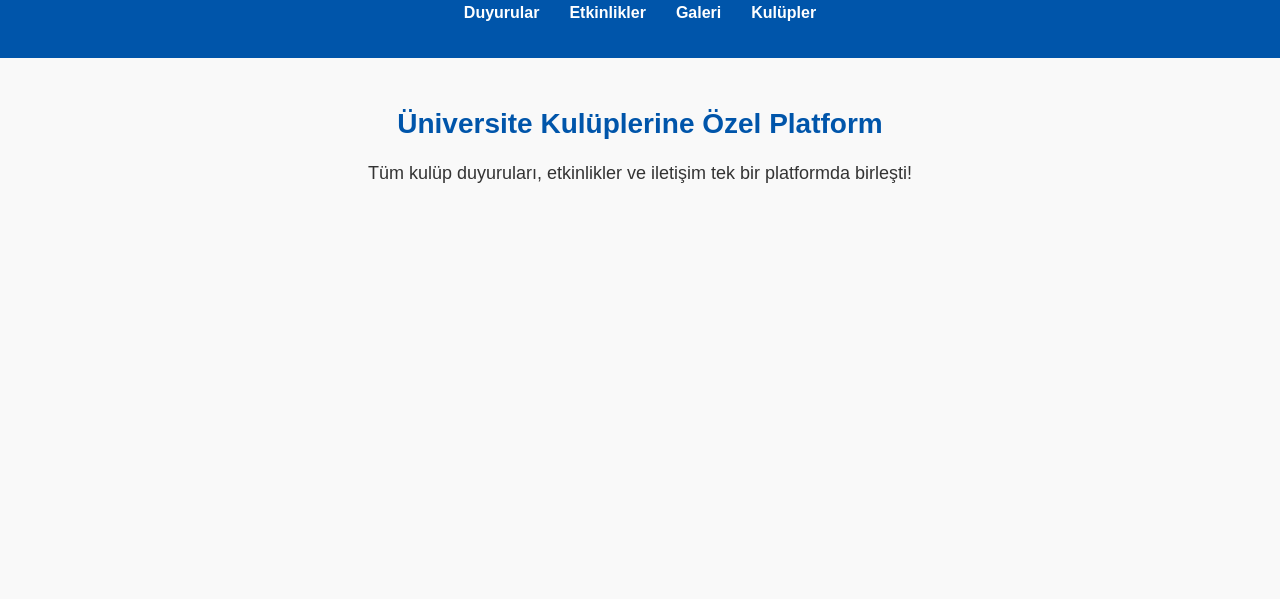
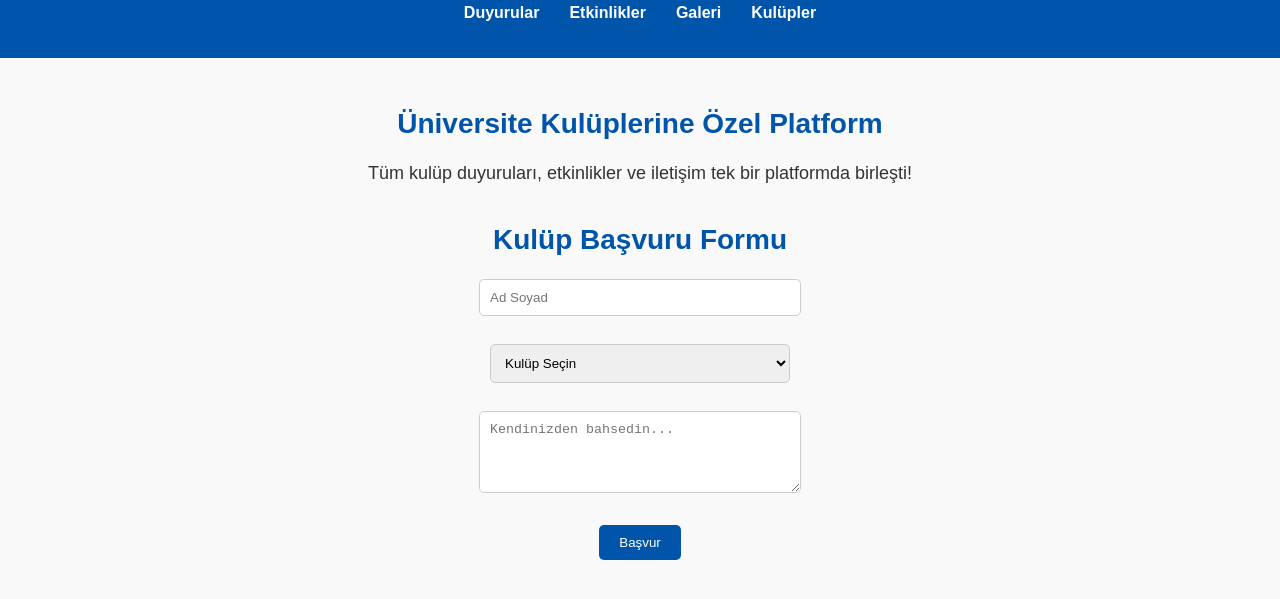
Before and after one commit to Huso29/kulupcepte, a plain HTML site: page index.html in a window 1280 px wide. Shown: the part 93-692 px from the top of the page. Drawn offline with Linux system fonts and the light colour scheme.

Commit message:
Form bölümü ve stiller eklendi

```diff
--- a/index.html
+++ b/index.html
@@ -22,5 +22,25 @@
     <h2>Üniversite Kulüplerine Özel Platform</h2>
     <p>Tüm kulüp duyuruları, etkinlikler ve iletişim tek bir platformda birleşti!</p>
   </section>
+
+  <section class="form-bolumu">
+    <h2>Kulüp Başvuru Formu</h2>
+    <form id="kulupFormu">
+      <input type="text" name="adSoyad" placeholder="Ad Soyad" required><br><br>
+
+      <select name="kulupSecimi" required>
+        <option value="">Kulüp Seçin</option>
+        <option value="Bilişim Kulübü">Bilişim Kulübü</option>
+        <option value="Tarih Kulübü">Tarih Kulübü</option>
+        <option value="Müzik Kulübü">Müzik Kulübü</option>
+        <option value="Girişimcilik Kulübü">Girişimcilik Kulübü</option>
+      </select><br><br>
+
+      <textarea name="mesaj" rows="4" placeholder="Kendinizden bahsedin..." required></textarea><br><br>
+
+      <button type="submit">Başvur</button>
+    </form>
+    <p id="onayMesaji" style="display:none; color: green;">Başvurunuz alındı!</p>
+  </section>
 </body>
 </html>
--- a/style.css
+++ b/style.css
@@ -97,4 +97,30 @@ body {
 
   section img:hover {
     transform: scale(1.05);
+  }/* Başvuru Formu */
+.form-bolumu {
+    margin-top: 40px;
   }
+
+  form input,
+  form select,
+  form textarea {
+    padding: 10px;
+    width: 300px;
+    border-radius: 5px;
+    border: 1px solid #ccc;
+    margin-bottom: 10px;
+  }
+
+  form button {
+    background-color: #0055aa;
+    color: white;
+    padding: 10px 20px;
+    border: none;
+    border-radius: 5px;
+    cursor: pointer;
+  }
+
+  form button:hover {
+    background-color: #003f88;
+  }
```
